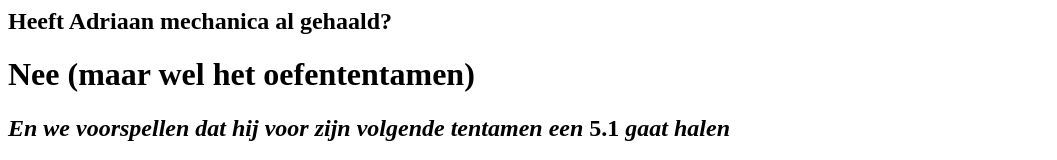
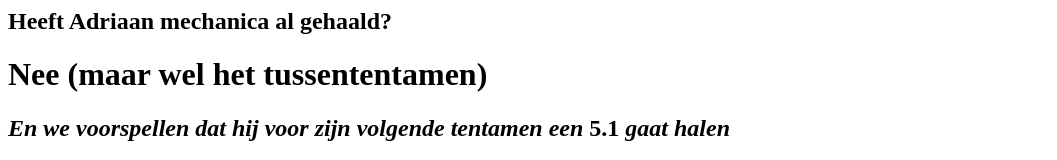
Before and after one commit to heeftadriaanmechanicaalgehaald/heeftadriaanmechanicaalgehaald.github.io, a plain HTML site: page index.html in a window 1280 px wide. Shown: the top 160 px of the page, without its empty margins (0-1057 px from the left). Drawn offline with Linux system fonts and the light colour scheme.

Commit message:
Change oefententamen to tussententeman

```diff
--- a/index.html
+++ b/index.html
@@ -1,6 +1,6 @@
 <title>Heeft Adriaan mechanica al gehaald?</title>
 <h2>Heeft Adriaan mechanica al gehaald?</h2>
-<h1>Nee (maar wel het oefententamen)</h1>
+<h1>Nee (maar wel het tussententamen)</h1>
 <h2><i>En we voorspellen dat hij voor zijn volgende tentamen een </i>5.1<i> gaat halen</i><h2>
 <h4><i>Hij denkt zelf dat hij een </i>6.0<i> zal halen</i></h4>
 <h4><i>Hij heeft al 7 tentamens gemaakt, en volgens onze lineaire fit zal hij zijn </i>9e<i> tentamen eindelijk halen</i></h4>
```
